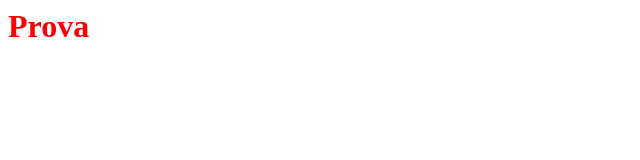
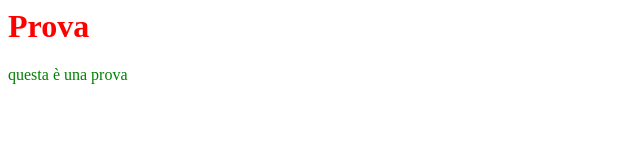
Before and after one commit to Alessiortuso/sito-prova-1, a plain HTML site: page index.html in a window 1280 px wide. Shown: the full height of the page, 0-640 px from the left. Drawn offline with Linux system fonts and the light colour scheme.

Commit message:
aggiunta paragrafo

```diff
--- a/index.html
+++ b/index.html
@@ -2,10 +2,11 @@
 <head>
     <meta charset="UTF-8">
     <meta name="viewport" content="width=device-width, initial-scale=1.0">
-    <title>Prova 1</title>
+    <title>Prova 2</title>
    <link href="stile.css" rel="stylesheet">
 </head>
 <body>
     <h1>Prova</h1>
+    <p>questa è una prova</p>
 </body>
 </html>
--- a/stile.css
+++ b/stile.css
@@ -1,3 +1,7 @@
 h1 {
     color: red;
 }
+
+p {
+    color : green;
+}
```
